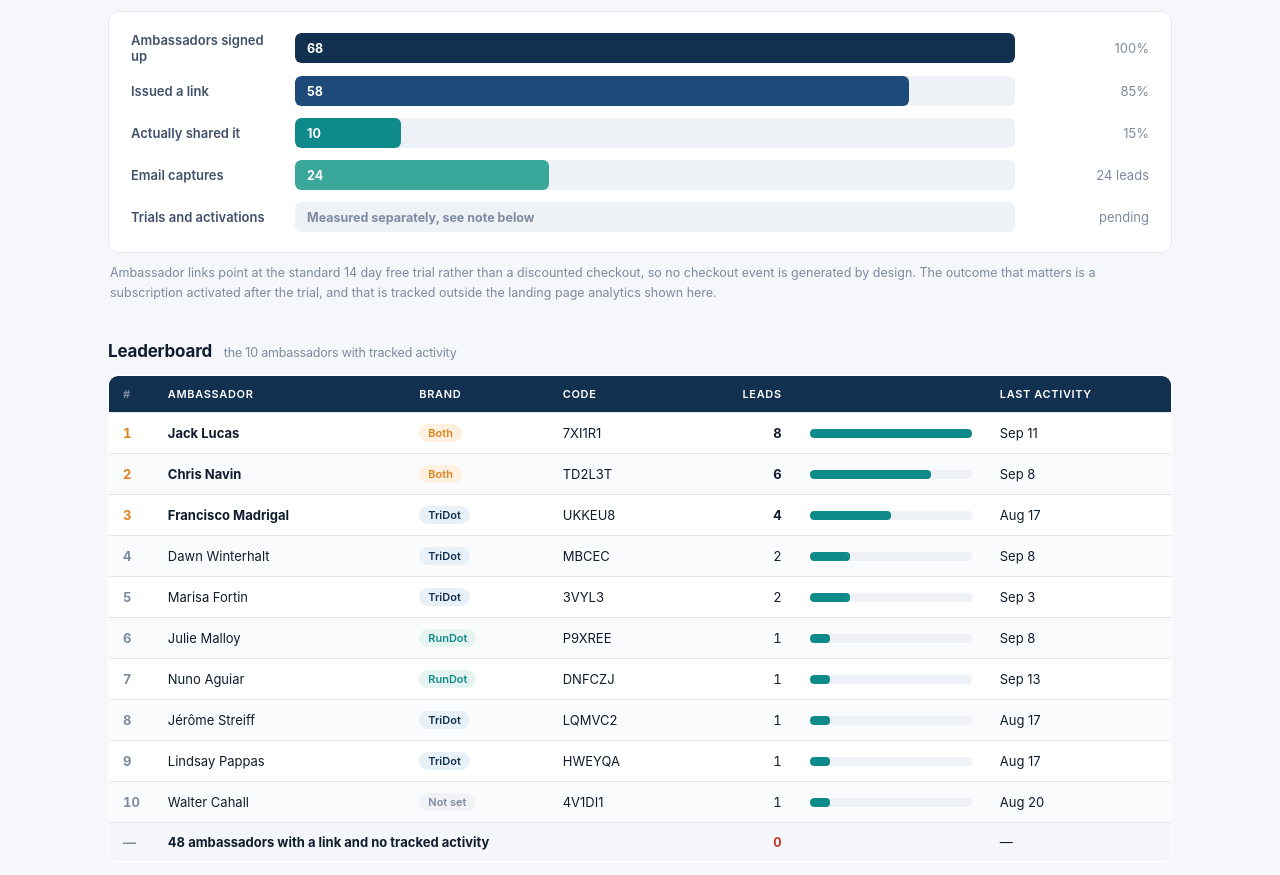
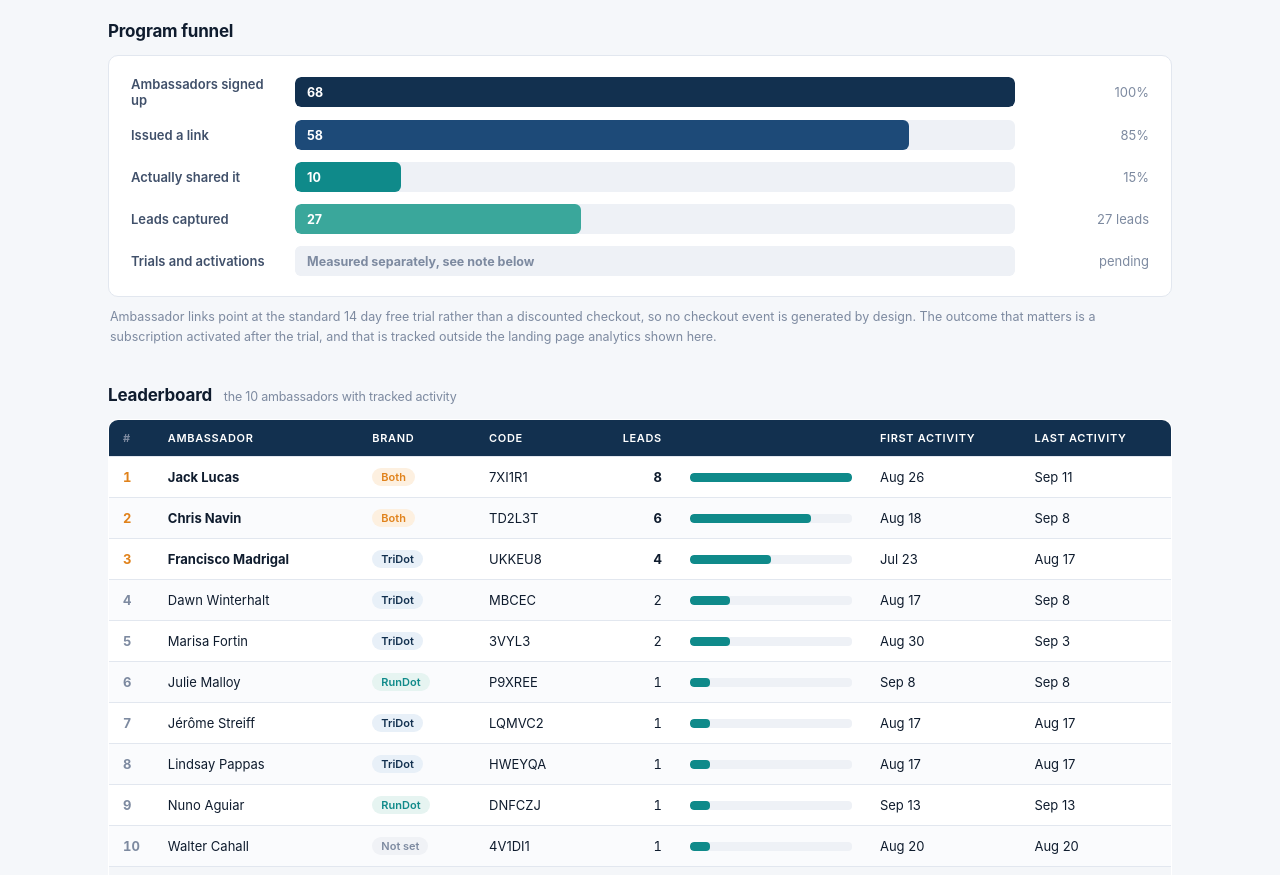
Before and after one commit to bradleyparnell/predictive-fitness-kpi, a plain HTML site: page reports/ambassador-challenge/index.html in a window 1280 px wide. Shown: the part 337-1212 px from the top of the page. Drawn offline with Linux system fonts and the light colour scheme.

Commit message:
Ambassador report: render from data.json so figures refresh with the data, remove static PDF

```diff
--- /dev/null
+++ b/reports/ambassador-challenge/data.json
@@ -0,0 +1,119 @@
+{
+  "meta": {
+    "refreshedAt": "2026-09-17T20:03:48+00:00",
+    "windowStart": "2026-07-23",
+    "windowEnd": "2026-09-13",
+    "source": "LevelField promotions analytics, all filters cleared, joined to the Ambassador Challenge sign up form by referral code"
+  },
+  "kpis": {
+    "signedUp": 68,
+    "linksIssued": 58,
+    "activeSharers": 10,
+    "leads": 27,
+    "leadsOnAmbassadorPromo": 24,
+    "activations": null
+  },
+  "inactiveWithLink": 48,
+  "leaderboard": [
+    {
+      "name": "Jack Lucas",
+      "brand": "Both",
+      "code": "7XI1R1",
+      "linkSent": "Yes",
+      "leads": 8,
+      "firstActivity": "2026-08-26",
+      "lastActivity": "2026-09-11",
+      "rank": 1
+    },
+    {
+      "name": "Chris Navin",
+      "brand": "Both",
+      "code": "TD2L3T",
+      "linkSent": "Yes",
+      "leads": 6,
+      "firstActivity": "2026-08-18",
+      "lastActivity": "2026-09-08",
+      "rank": 2
+    },
+    {
+      "name": "Francisco Madrigal",
+      "brand": "TriDot",
+      "code": "UKKEU8",
+      "linkSent": "Yes",
+      "leads": 4,
+      "firstActivity": "2026-07-23",
+      "lastActivity": "2026-08-17",
+      "rank": 3
+    },
+    {
+      "name": "Dawn Winterhalt",
+      "brand": "TriDot",
+      "code": "MBCEC",
+      "linkSent": "Yes",
+      "leads": 2,
+      "firstActivity": "2026-08-17",
+      "lastActivity": "2026-09-08",
+      "rank": 4
+    },
+    {
+      "name": "Marisa Fortin",
+      "brand": "TriDot",
+      "code": "3VYL3",
+      "linkSent": "Yes",
+      "leads": 2,
+      "firstActivity": "2026-08-30",
+      "lastActivity": "2026-09-03",
+      "rank": 5
+    },
+    {
+      "name": "Julie Malloy",
+      "brand": "RunDot",
+      "code": "P9XREE",
+      "linkSent": "Yes",
+      "leads": 1,
+      "firstActivity": "2026-09-08",
+      "lastActivity": "2026-09-08",
+      "rank": 6
+    },
+    {
+      "name": "J\u00e9r\u00f4me Streiff",
+      "brand": "TriDot",
+      "code": "LQMVC2",
+      "linkSent": "Yes",
+      "leads": 1,
+      "firstActivity": "2026-08-17",
+      "lastActivity": "2026-08-17",
+      "rank": 7
+    },
+    {
+      "name": "Lindsay Pappas",
+      "brand": "TriDot",
+      "code": "HWEYQA",
+      "linkSent": "Yes",
+      "leads": 1,
+      "firstActivity": "2026-08-17",
+      "lastActivity": "2026-08-17",
+      "rank": 8
+    },
+    {
+      "name": "Nuno Aguiar",
+      "brand": "RunDot",
+      "code": "DNFCZJ",
+      "linkSent": "Yes",
+      "leads": 1,
+      "firstActivity": "2026-09-13",
+      "lastActivity": "2026-09-13",
+      "rank": 9
+    },
+    {
+      "name": "Walter Cahall",
+      "brand": "Not set",
+      "code": "4V1DI1",
+      "linkSent": "Yes",
+      "leads": 1,
+      "firstActivity": "2026-08-20",
+      "lastActivity": "2026-08-20",
+      "rank": 10
+    }
+  ]
+}
--- a/reports/ambassador-challenge/index.html
+++ b/reports/ambassador-challenge/index.html
@@ -97,6 +97,14 @@
     .frow{grid-template-columns:110px 1fr 70px}
   }
 </style>
+
+<style>
+  .stamp{display:inline-block;margin-top:8px;font-size:11.5px;color:var(--muted);
+         background:#eef1f6;border-radius:999px;padding:4px 11px;}
+  .stamp b{color:var(--ink2);}
+  #err{display:none;background:#fdf4f3;border-left:4px solid var(--red);padding:14px 18px;
+       border-radius:0 8px 8px 0;font-size:13px;color:#5f322c;margin-bottom:20px;}
+</style>
 </head>
 <body>
 <div class="wrap">
@@ -104,89 +112,53 @@
 <header class="top">
   <div class="eyebrow">Predictive Fitness &nbsp;&middot;&nbsp; Attribution Report</div>
   <h1>Ambassador Challenge Performance</h1>
-  <div class="sub">Activity window July 23 to September 13, 2026 &nbsp;&middot;&nbsp; Source: LevelField promotions analytics, all filters cleared &nbsp;&middot;&nbsp; Pulled September 17, 2026 &nbsp;&middot;&nbsp; Revised September 17, 2026</div>
+  <div class="sub" id="sub">Loading report data...</div>
+  <div class="stamp" id="stamp"></div>
 </header>
 
-<div class="kpis">
-  <div class="kpi"><div class="lab">Signed up</div><div class="val">68</div><div class="note">Count Me In form</div></div>
-  <div class="kpi"><div class="lab">Links issued</div><div class="val">58</div><div class="note">All matched in LevelField</div></div>
-  <div class="kpi"><div class="lab">Active sharers</div><div class="val">10</div><div class="note">17% of link holders</div></div>
-  <div class="kpi good"><div class="lab">Email captures</div><div class="val">24</div><div class="note">Leads generated</div></div>
-  <div class="kpi"><div class="lab">Activations</div><div class="val" style="color:var(--muted);font-size:20px;padding-top:8px">Pending</div><div class="note">Trials still maturing</div></div>
-</div>
+<div id="err">Report data could not be loaded. The page reads <code>data.json</code> from the same folder.</div>
+
+<div class="kpis" id="kpis"></div>
 
 <h2>Program funnel</h2>
-<div class="funnel">
-  <div class="frow">
-    <div class="fname">Ambassadors signed up</div>
-    <div class="ftrack"><div class="fbar" style="width:100%;background:var(--navy)">68</div></div>
-    <div class="fval">100%</div>
-  </div>
-  <div class="frow">
-    <div class="fname">Issued a link</div>
-    <div class="ftrack"><div class="fbar" style="width:85.3%;background:#1d4a78">58</div></div>
-    <div class="fval">85%</div>
-  </div>
-  <div class="frow">
-    <div class="fname">Actually shared it</div>
-    <div class="ftrack"><div class="fbar" style="width:14.7%;background:var(--teal)">10</div></div>
-    <div class="fval">15%</div>
-  </div>
-  <div class="frow">
-    <div class="fname">Email captures</div>
-    <div class="ftrack"><div class="fbar" style="width:35.3%;background:#3aa79b">24</div></div>
-    <div class="fval">24 leads</div>
-  </div>
-  <div class="frow">
-    <div class="fname">Trials and activations</div>
-    <div class="ftrack"><div class="fbar" style="width:100%;background:#eef1f6;color:var(--muted)"><span>Measured separately, see note below</span></div></div>
-    <div class="fval">pending</div>
-  </div>
-</div>
+<div class="funnel" id="funnel"></div>
 <p style="font-size:12.5px;color:var(--muted);margin:10px 2px 0;line-height:1.6">Ambassador links point at the standard 14 day free trial rather than a discounted checkout, so no checkout event is generated by design. The outcome that matters is a subscription activated after the trial, and that is tracked outside the landing page analytics shown here.</p>
 
-<h2>Leaderboard <span class="hint">the 10 ambassadors with tracked activity</span></h2>
+<h2>Leaderboard <span class="hint" id="lbhint"></span></h2>
 <table>
   <thead>
     <tr>
       <th class="rank">#</th><th>Ambassador</th><th>Brand</th><th>Code</th>
-      <th class="num">Leads</th><th class="bar-cell"></th><th>Last activity</th>
+      <th class="num">Leads</th><th class="bar-cell"></th><th>First activity</th><th>Last activity</th>
     </tr>
   </thead>
-  <tbody>
-    <tr><td class="rank top">1</td><td><b>Jack Lucas</b></td><td><span class="pill both">Both</span></td><td>7XI1R1</td><td class="num"><b>8</b></td><td><div class="minibar"><i style="width:100%"></i></div></td><td>Sep 11</td></tr>
-    <tr><td class="rank top">2</td><td><b>Chris Navin</b></td><td><span class="pill both">Both</span></td><td>TD2L3T</td><td class="num"><b>6</b></td><td><div class="minibar"><i style="width:75%"></i></div></td><td>Sep 8</td></tr>
-    <tr><td class="rank top">3</td><td><b>Francisco Madrigal</b></td><td><span class="pill td">TriDot</span></td><td>UKKEU8</td><td class="num"><b>4</b></td><td><div class="minibar"><i style="width:50%"></i></div></td><td>Aug 17</td></tr>
-    <tr><td class="rank">4</td><td>Dawn Winterhalt</td><td><span class="pill td">TriDot</span></td><td>MBCEC</td><td class="num">2</td><td><div class="minibar"><i style="width:25%"></i></div></td><td>Sep 8</td></tr>
-    <tr><td class="rank">5</td><td>Marisa Fortin</td><td><span class="pill td">TriDot</span></td><td>3VYL3</td><td class="num">2</td><td><div class="minibar"><i style="width:25%"></i></div></td><td>Sep 3</td></tr>
-    <tr><td class="rank">6</td><td>Julie Malloy</td><td><span class="pill rd">RunDot</span></td><td>P9XREE</td><td class="num">1</td><td><div class="minibar"><i style="width:12.5%"></i></div></td><td>Sep 8</td></tr>
-    <tr><td class="rank">7</td><td>Nuno Aguiar</td><td><span class="pill rd">RunDot</span></td><td>DNFCZJ</td><td class="num">1</td><td><div class="minibar"><i style="width:12.5%"></i></div></td><td>Sep 13</td></tr>
-    <tr><td class="rank">8</td><td>J&eacute;r&ocirc;me Streiff</td><td><span class="pill td">TriDot</span></td><td>LQMVC2</td><td class="num">1</td><td><div class="minibar"><i style="width:12.5%"></i></div></td><td>Aug 17</td></tr>
-    <tr><td class="rank">9</td><td>Lindsay Pappas</td><td><span class="pill td">TriDot</span></td><td>HWEYQA</td><td class="num">1</td><td><div class="minibar"><i style="width:12.5%"></i></div></td><td>Aug 17</td></tr>
-    <tr><td class="rank">10</td><td>Walter Cahall</td><td><span class="pill none">Not set</span></td><td>4V1DI1</td><td class="num">1</td><td><div class="minibar"><i style="width:12.5%"></i></div></td><td>Aug 20</td></tr>
-    <tr style="background:#f4f6f9"><td class="rank">&mdash;</td><td colspan="3"><b>48 ambassadors with a link and no tracked activity</b></td><td class="num zero">0</td><td></td><td>&mdash;</td></tr>
-  </tbody>
+  <tbody id="lb"></tbody>
 </table>
 
 <h2>How this program is measured <span class="hint">and why checkout data does not apply</span></h2>
 <div class="split">
   <div class="card">
     <h3>Ambassador links are standard 14 day trial links</h3>
-    <p>They do not carry a discounted checkout offer, so the landing page analytics used for this report record an email capture and stop there. No checkout event is expected, and the absence of one is not a performance signal.</p>
+    <p>They do not carry a discounted checkout offer, so the landing page analytics behind this page record an email capture and stop there. No checkout event is expected, and the absence of one is not a performance signal.</p>
     <p>The success measure for the Ambassador Challenge is a subscription activated after the free trial. That requires joining referral source to trial and subscription records, which is a separate pull from the analytics shown here.</p>
   </div>
   <div class="card">
     <h3>Maturity, and what can be said today</h3>
-    <p>Trials need 14 days to resolve, and the most recent ambassador activity is dated September 13. Only the earlier leads have had time to convert, so any activation rate calculated now would understate the program.</p>
-    <p>What is measurable today is reach and participation: 58 links issued, 10 ambassadors sharing, 24 leads captured. Those figures are complete and verified.</p>
+    <p>Trials need 14 days to resolve, and ambassador activity runs into mid September. Only the earlier leads have had time to convert, so any activation rate calculated now would understate the program.</p>
+    <p>What is measurable today is reach and participation: links issued, ambassadors sharing, and leads captured. Those figures are complete and verified.</p>
   </div>
 </div>
 
 <h2>What needs attention</h2>
 
 <div class="callout">
-  <h3>Eighty three percent of the roster has never shared</h3>
-  <p>Forty eight ambassadors hold a working link and have produced nothing. Most indicated on the sign up form that they intended to post on Instagram, Facebook, and Strava. The gap is activation and reminder, not recruitment. Three people account for 18 of the 24 leads, and Jack Lucas generated six of his eight on a single day.</p>
+  <h3>Most of the roster has never shared</h3>
+  <p><span id="inactive"></span> ambassadors hold a working link and have produced nothing. Most indicated on the sign up form that they intended to post on Instagram, Facebook, and Strava. The gap is activation and reminder, not recruitment. The top three sharers account for <span id="top3"></span> of all leads, and Jack Lucas generated six of his eight on a single day.</p>
+</div>
+
+<div class="callout">
+  <h3>Two lead counts, and why they differ</h3>
+  <p id="leadnote"></p>
 </div>
 
 <div class="callout">
@@ -197,16 +169,94 @@
 <h2>Recommended next steps</h2>
 <ol class="actions">
   <li><b>Build the trial to activation view by referral source.</b> Join referral code to trial starts and subsequent paid subscriptions so the leaderboard can rank on activations rather than email captures.</li>
-  <li><b>Look up the 24 captured leads in LevelField user records.</b> Confirm how many started a trial, and how many of the matured trials converted.</li>
-  <li><b>Run an activation push to the 48 inactive ambassadors.</b> Resend the link with ready made copy and images. A single reminder against a group this size is the cheapest available lift.</li>
-  <li><b>Study what the highest volume sharers do differently.</b> Jack Lucas, Chris Navin, and Francisco Madrigal produced 18 of 24 leads. Whatever their placement and messaging looks like is the template worth giving the rest of the roster.</li>
+  <li><b>Look up the captured leads in LevelField user records.</b> Confirm how many started a trial, and how many of the matured trials converted.</li>
+  <li><b>Run an activation push to the inactive ambassadors.</b> Resend the link with ready made copy and images. A single reminder against a group this size is the cheapest available lift.</li>
+  <li><b>Study what the highest volume sharers do differently.</b> The top three produced most of the leads. Whatever their placement and messaging looks like is the template worth giving the rest of the roster.</li>
 </ol>
 
-<footer>
-  Prepared from LevelField promotions analytics with all filters cleared, joined to the Ambassador Challenge sign up form by referral code. All 58 issued codes matched the tracking system.<br>
-  Landing page events are visits that produced a tracked outcome. Views without an outcome are not counted. This report measures landing page reach and lead capture only. Ambassador links route to the standard 14 day free trial, so checkout events do not apply. Trial starts and paid subscriptions attributable to ambassadors are tracked separately and are not included here.
-</footer>
+<footer id="foot"></footer>
 
 </div>
+
+<script>
+const MONTHS=["Jan","Feb","Mar","Apr","May","Jun","Jul","Aug","Sep","Oct","Nov","Dec"];
+function d2(s){ if(!s) return "&mdash;"; const p=s.split("-"); return MONTHS[+p[1]-1]+" "+(+p[2]); }
+function longd(s){ const p=s.split("-"); return MONTHS[+p[1]-1]+" "+(+p[2])+", "+p[0]; }
+function esc(s){ return String(s==null?"":s).replace(/[&<>"]/g,c=>({"&":"&amp;","<":"&lt;",">":"&gt;",'"':"&quot;"}[c])); }
+function pillClass(b){ b=(b||"").toLowerCase();
+  if(b==="tridot") return "td"; if(b==="rundot") return "rd";
+  if(b==="both") return "both"; return "none"; }
+
+fetch("data.json?v="+Date.now()).then(r=>{ if(!r.ok) throw 0; return r.json(); }).then(d=>{
+  const k=d.kpis, m=d.meta;
+  document.getElementById("sub").innerHTML =
+    "Activity window "+longd(m.windowStart)+" to "+longd(m.windowEnd)+
+    " &nbsp;&middot;&nbsp; Source: "+esc(m.source);
+  const rt=new Date(m.refreshedAt);
+  document.getElementById("stamp").innerHTML =
+    "Data as of <b>"+rt.toLocaleString("en-US",{month:"short",day:"numeric",year:"numeric",
+      hour:"numeric",minute:"2-digit",timeZoneName:"short"})+"</b>";
+
+  document.getElementById("kpis").innerHTML = [
+    ["Signed up", k.signedUp, "Count Me In form", ""],
+    ["Links issued", k.linksIssued, "All matched in LevelField", ""],
+    ["Active sharers", k.activeSharers, Math.round(100*k.activeSharers/k.linksIssued)+"% of link holders", ""],
+    ["Leads captured", k.leads, k.leadsOnAmbassadorPromo+" on ambassador promo codes", "good"],
+    ["Activations", k.activations==null?"Pending":k.activations, "Trials still maturing", "pend"]
+  ].map(([lab,val,note,cls])=>
+    '<div class="kpi '+(cls==="pend"?"":cls)+'"><div class="lab">'+lab+'</div><div class="val"'+
+    (cls==="pend"?' style="color:var(--muted);font-size:20px;padding-top:8px"':'')+'>'+val+
+    '</div><div class="note">'+note+'</div></div>').join("");
+
+  const steps=[
+    ["Ambassadors signed up", k.signedUp, "100%", "var(--navy)"],
+    ["Issued a link", k.linksIssued, Math.round(100*k.linksIssued/k.signedUp)+"%", "#1d4a78"],
+    ["Actually shared it", k.activeSharers, Math.round(100*k.activeSharers/k.signedUp)+"%", "var(--teal)"],
+    ["Leads captured", k.leads, k.leads+" leads", "#3aa79b"]
+  ];
+  document.getElementById("funnel").innerHTML = steps.map(([n,v,p,c])=>
+    '<div class="frow"><div class="fname">'+n+'</div><div class="ftrack"><div class="fbar" style="width:'+
+    (100*v/k.signedUp).toFixed(1)+'%;background:'+c+'">'+v+'</div></div><div class="fval">'+p+'</div></div>').join("")
+    + '<div class="frow"><div class="fname">Trials and activations</div><div class="ftrack">'+
+      '<div class="fbar" style="width:100%;background:#eef1f6;color:var(--muted)">'+
+      '<span>Measured separately, see note below</span></div></div><div class="fval">pending</div></div>';
+
+  const max=Math.max.apply(null, d.leaderboard.map(r=>r.leads));
+  document.getElementById("lb").innerHTML = d.leaderboard.map(r=>
+    '<tr><td class="rank'+(r.rank<=3?" top":"")+'">'+r.rank+'</td>'+
+    '<td>'+(r.rank<=3?"<b>"+esc(r.name)+"</b>":esc(r.name))+'</td>'+
+    '<td><span class="pill '+pillClass(r.brand)+'">'+esc(r.brand)+'</span></td>'+
+    '<td>'+esc(r.code)+'</td>'+
+    '<td class="num">'+(r.rank<=3?"<b>"+r.leads+"</b>":r.leads)+'</td>'+
+    '<td><div class="minibar"><i style="width:'+(100*r.leads/max).toFixed(1)+'%"></i></div></td>'+
+    '<td>'+d2(r.firstActivity)+'</td><td>'+d2(r.lastActivity)+'</td></tr>').join("")
+    + '<tr style="background:#f4f6f9"><td class="rank">&mdash;</td><td colspan="3"><b>'+
+      d.inactiveWithLink+' ambassadors with a link and no tracked activity</b></td>'+
+      '<td class="num zero">0</td><td></td><td>&mdash;</td><td>&mdash;</td></tr>';
+
+  document.getElementById("lbhint").textContent =
+    "the "+d.leaderboard.length+" ambassadors with tracked activity";
+  document.getElementById("inactive").textContent = d.inactiveWithLink;
+  document.getElementById("top3").textContent =
+    d.leaderboard.slice(0,3).reduce((a,r)=>a+r.leads,0)+" of "+k.leads;
+  document.getElementById("leadnote").innerHTML =
+    "The leaderboard totals <b>"+k.leads+"</b> leads across all ambassador referral codes. "+
+    "<b>"+k.leadsOnAmbassadorPromo+"</b> of those arrived on an ambassador promo code. The difference is "+
+    "activity on a referral code that carried a different promotion, so it is credited to the ambassador "+
+    "for reach but sits outside the Ambassador Challenge offer itself. Use "+k.leads+
+    " when asking who is sharing, and "+k.leadsOnAmbassadorPromo+" when asking what the challenge offer produced.";
+
+  document.getElementById("foot").innerHTML =
+    "Prepared from "+esc(m.source)+". All "+k.linksIssued+" issued codes matched the tracking system.<br>"+
+    "Landing page events are visits that produced a tracked outcome. Views without an outcome are not counted. "+
+    "This page measures landing page reach and lead capture only. Ambassador links route to the standard 14 day "+
+    "free trial, so checkout events do not apply. Trial starts and paid subscriptions attributable to ambassadors "+
+    "are tracked separately and are not included here.<br>"+
+    "This page renders from data.json in the same folder. Refreshing that file updates every figure above.";
+}).catch(()=>{
+  document.getElementById("err").style.display="block";
+  document.getElementById("sub").textContent="Report data unavailable.";
+});
+</script>
 </body>
 </html>
```
Also changed, not shown: 1 other file.
